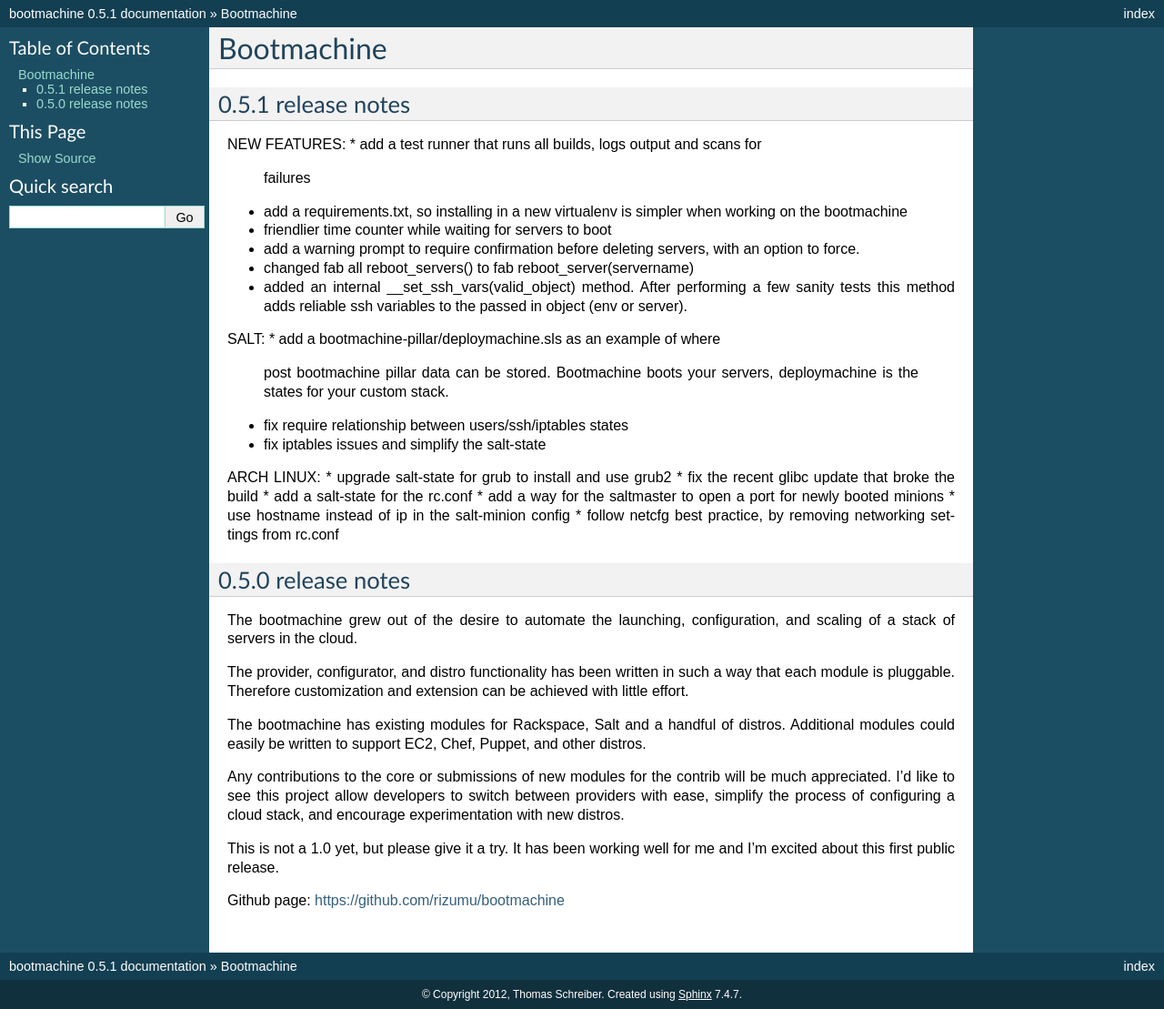
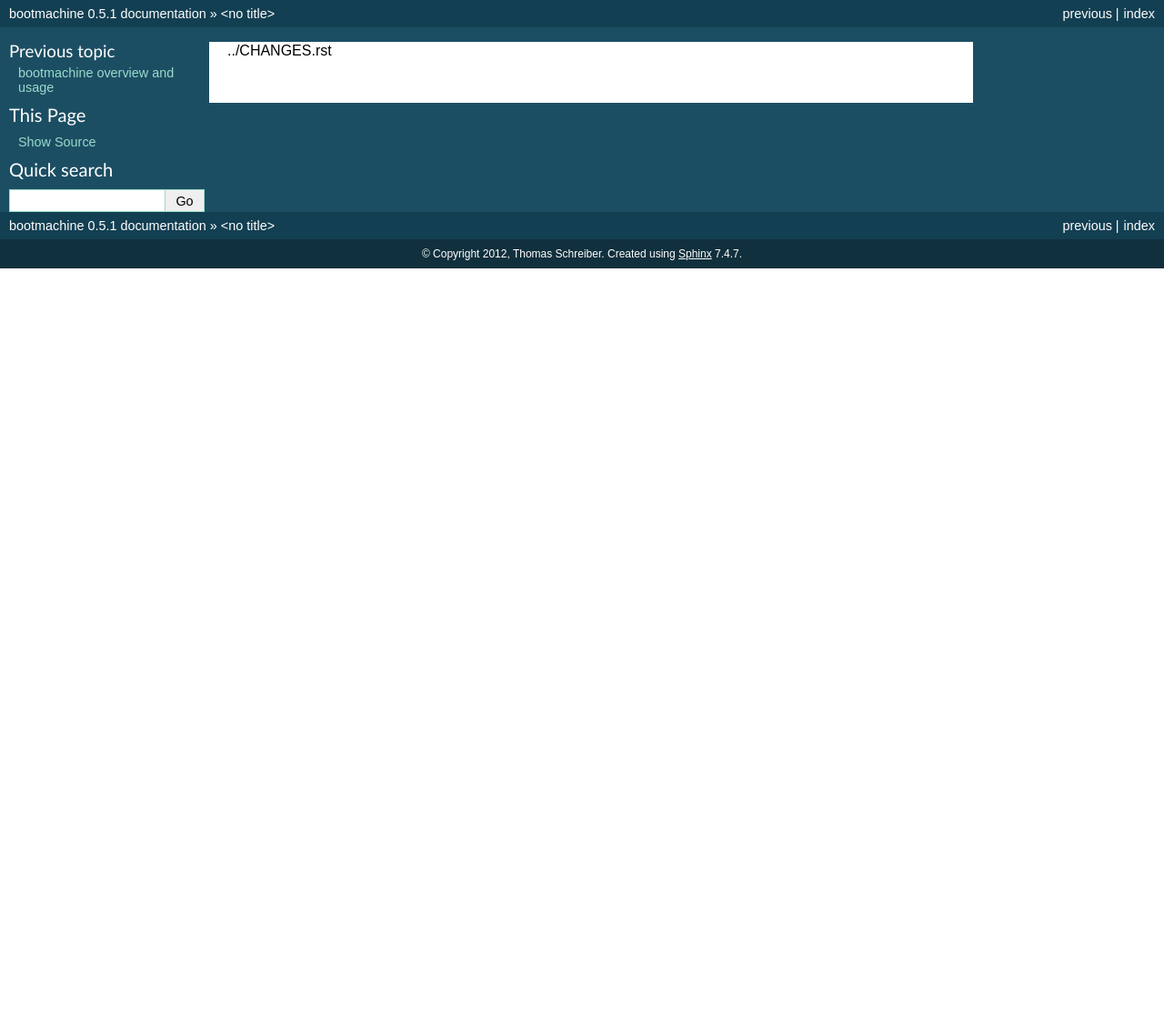
Before and after one commit to rizumu/bootmachine, a Sphinx documentation site: the page built from docs/changelog.rst, in a window 1280 px wide. Shown: the whole page at 91% size. Built offline with Sphinx 7.4.7, drawn with Linux system fonts in a browser that asks for light colours; pages that are not in the unit, such as notebooks, are missing from menus; after the commit the page ends 900 px from its top, so only the background shows below that.

Commit message:
add the toplevel CHANGES.rst for pypi, with better formatting

```diff
--- a/docs/changelog.rst
+++ b/docs/changelog.rst
@@ -1,57 +1 @@
-Bootmachine
-===========
-
-0.5.1 release notes
--------------------
-NEW FEATURES:
-* add a test runner that runs all builds, logs output and scans for
-  failures
-* add a requirements.txt, so installing in a new virtualenv is simpler
-  when working on the bootmachine
-* friendlier time counter while waiting for servers to boot
-* add a warning prompt to require confirmation before deleting
-  servers, with an option to force.
-* changed fab all reboot_servers() to fab reboot_server(servername)
-* added an internal __set_ssh_vars(valid_object) method. After
-  performing a few sanity tests this method adds reliable ssh
-  variables to the passed in object (env or server).
-
-SALT:
-* add a bootmachine-pillar/deploymachine.sls as an example of where
-  post bootmachine pillar data can be stored. Bootmachine boots your
-  servers, deploymachine is the states for your custom stack.
-* fix require relationship between users/ssh/iptables states
-* fix iptables issues and simplify the salt-state
-
-ARCH LINUX:
-* upgrade salt-state for grub to install and use grub2
-* fix the recent glibc update that broke the build
-* add a salt-state for the rc.conf
-* add a way for the saltmaster to open a port for newly booted minions
-* use hostname instead of ip in the salt-minion config
-* follow netcfg best practice, by removing networking settings from rc.conf
-
-0.5.0 release notes
--------------------
-
-The bootmachine grew out of the desire to automate the launching,
-configuration, and scaling of a stack of servers in the cloud.
-
-The provider, configurator, and distro functionality has been written
-in such a way that each module is pluggable. Therefore customization
-and extension can be achieved with little effort.
-
-The bootmachine has existing modules for Rackspace, Salt and a handful
-of distros. Additional modules could easily be written to support EC2, Chef,
-Puppet, and other distros.
-
-Any contributions to the core or submissions of new modules for the
-contrib will be much appreciated. I'd like to see this project allow
-developers to switch between providers with ease, simplify the process
-of configuring a cloud stack, and encourage experimentation with new
-distros.
-
-This is not a 1.0 yet, but please give it a try. It has been working
-well for me and I'm excited about this first public release.
-
-Github page: https://github.com/rizumu/bootmachine
+../CHANGES.rst
--- a/docs/index.rst
+++ b/docs/index.rst
@@ -16,6 +16,7 @@
    install
    usage
    troubleshooting tips
+   changelog
 
 
 Indices and tables
```
Also changed, not shown: CHANGES.rst (added, +57 -0 lines).
